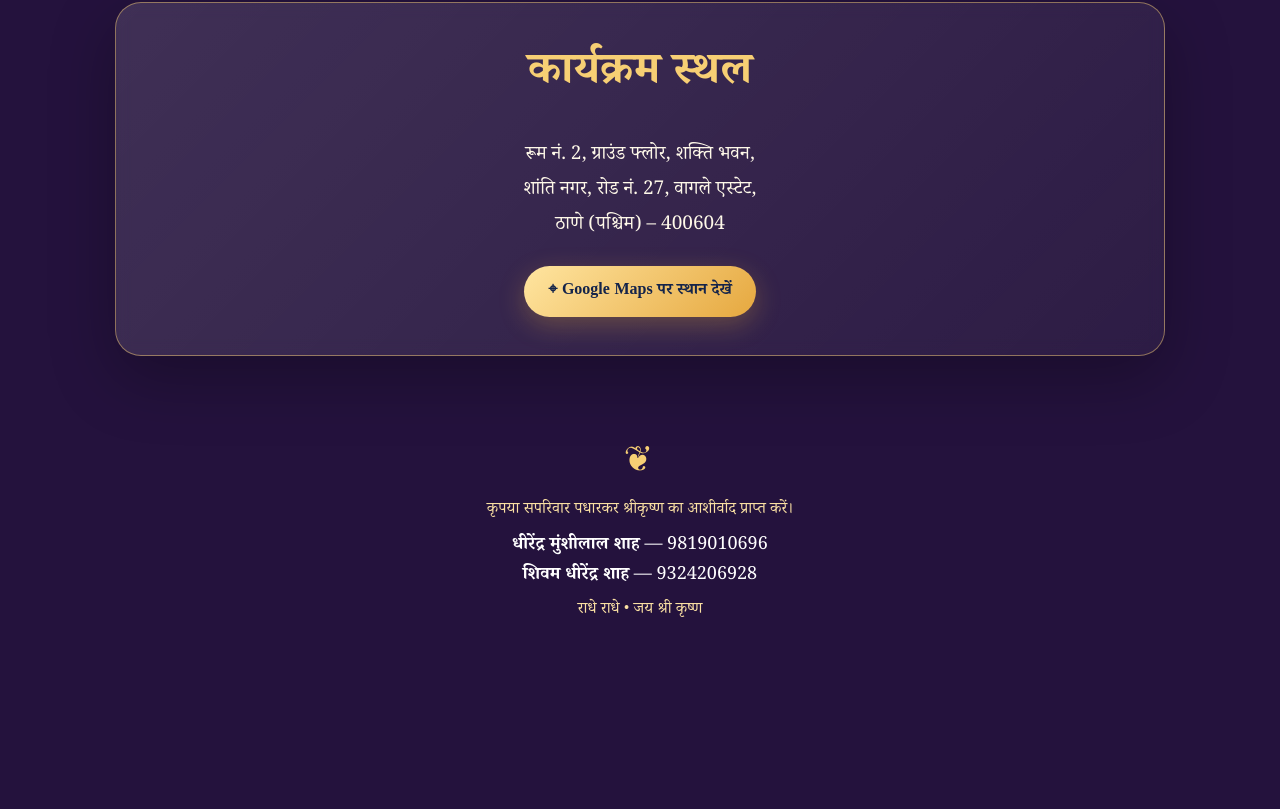
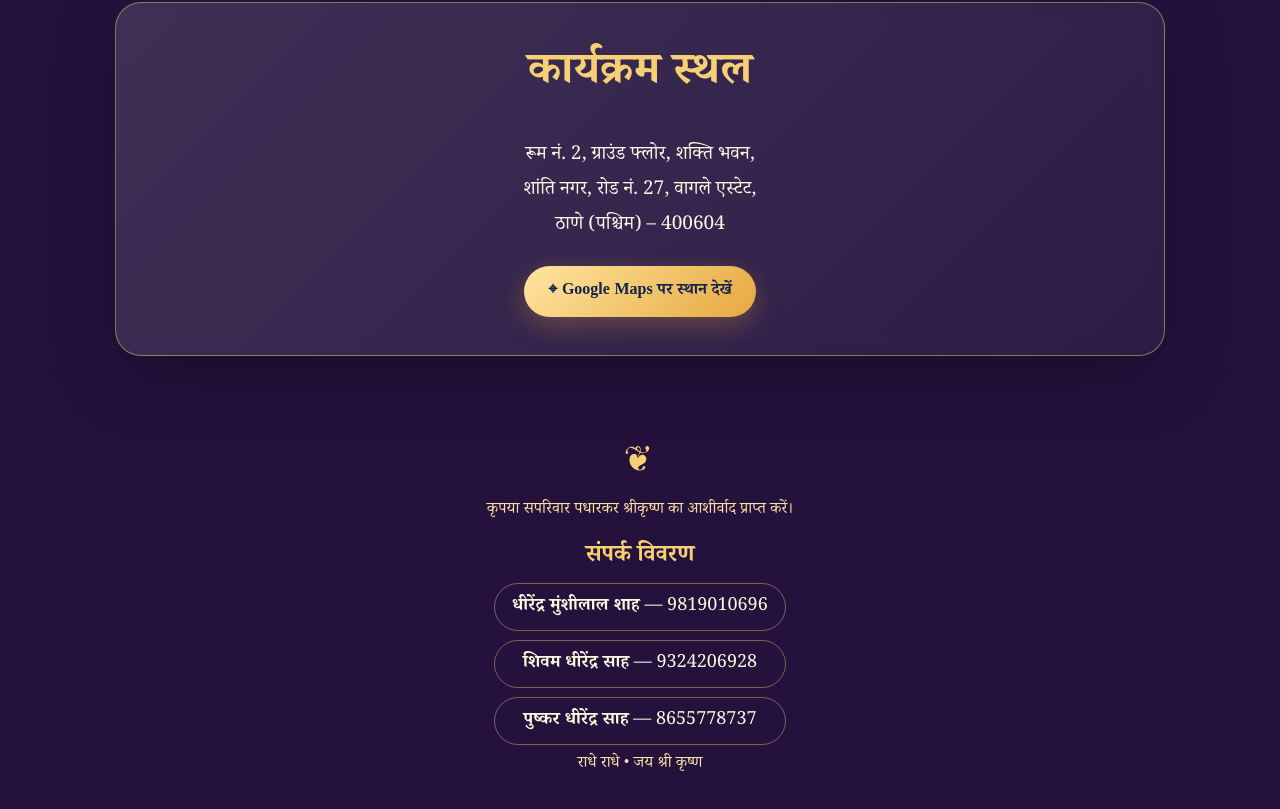
Before and after one commit to Shivam12141/Janmasthimi, a plain HTML site: page index.html in a window 1280 px wide. Shown: the part 1734-2543 px from the top of the page. Before the commit the page ends 2416 px from the top, so only its background shows below. Drawn offline with Linux system fonts and the light colour scheme; a web font is replaced by a local one.

Commit message:
Add files via upload

```diff
--- a/index.html
+++ b/index.html
@@ -58,7 +58,10 @@
     .map:hover { transform:translateY(-2px); }
     footer { text-align:center; padding:14px 20px 50px; color:#fae0a3; }
     footer p { margin:7px; line-height:1.65; }
-    .contacts { font-size:18px; color:white; }
+    .contact-title { color:var(--gold); font-size:23px; font-weight:800; margin:15px 0 8px; }
+    .contacts { font-size:18px; color:white; display:grid; gap:9px; justify-content:center; }
+    .contacts a { color:#fff7df; text-decoration:none; border:1px solid rgba(247,207,116,.42); border-radius:999px; padding:9px 17px; transition:transform .2s ease, background .2s ease; }
+    .contacts a:hover, .contacts a:focus { transform:translateY(-2px); background:rgba(247,207,116,.16); }
     @media(max-width:700px) { body { font-size:16px; } .hero { padding:54px 16px 35px; } .hero:before { inset:8px; border-radius:20px; } .greeting { margin-top:7px; } .intro { line-height:1.75; } .flute { margin:24px auto 18px; } .section { width:min(94vw,540px); padding:39px 0; } .details { grid-template-columns:1fr; } .detail { padding:20px 15px; border-right:0; border-bottom:1px solid rgba(247,207,116,.25); } .detail:last-child { border-bottom:0; } .invite { grid-template-columns:1fr; } .invite-copy { padding:30px 21px 34px; } .invite-copy p { font-size:17px; line-height:1.85; } .invite-art { min-height:465px; order:-1; background-position:center 42%; } .art-note { font-size:16px; left:12px; right:12px; bottom:12px; } .countdown { gap:6px; padding:8px; } .time { padding:15px 2px; border-radius:12px; } .time small { font-size:12px; } .address { padding:29px 16px; } .address p { font-size:17px; } .map { width:100%; justify-content:center; padding:14px 12px; font-size:15px; } footer { padding:10px 16px 35px; } }
   </style>
 </head>
@@ -108,7 +111,12 @@
   <footer>
     <div class="top-ornament">❦</div>
     <p>कृपया सपरिवार पधारकर श्रीकृष्ण का आशीर्वाद प्राप्त करें।</p>
-    <p class="contacts"><strong>धीरेंद्र मुंशीलाल शाह</strong> — 9819010696<br><strong>शिवम धीरेंद्र शाह</strong> — 9324206928</p>
+    <div class="contact-title">संपर्क विवरण</div>
+    <div class="contacts">
+      <a href="tel:+919819010696"><strong>धीरेंद्र मुंशीलाल शाह</strong> — 9819010696</a>
+      <a href="tel:+919324206928"><strong>शिवम धीरेंद्र साह</strong> — 9324206928</a>
+      <a href="tel:+918655778737"><strong>पुष्कर धीरेंद्र साह</strong> — 8655778737</a>
+    </div>
     <p>राधे राधे • जय श्री कृष्ण</p>
   </footer>
   <script>
```
